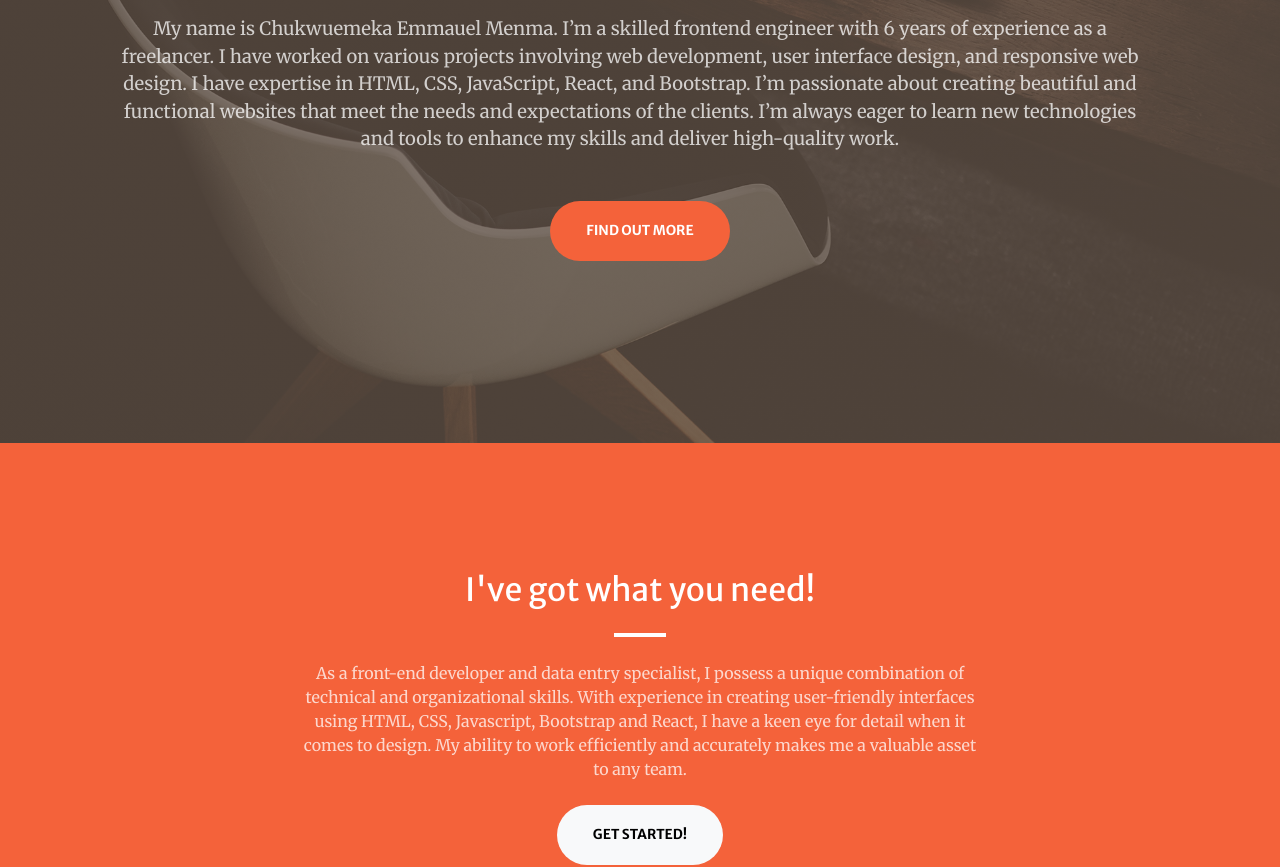
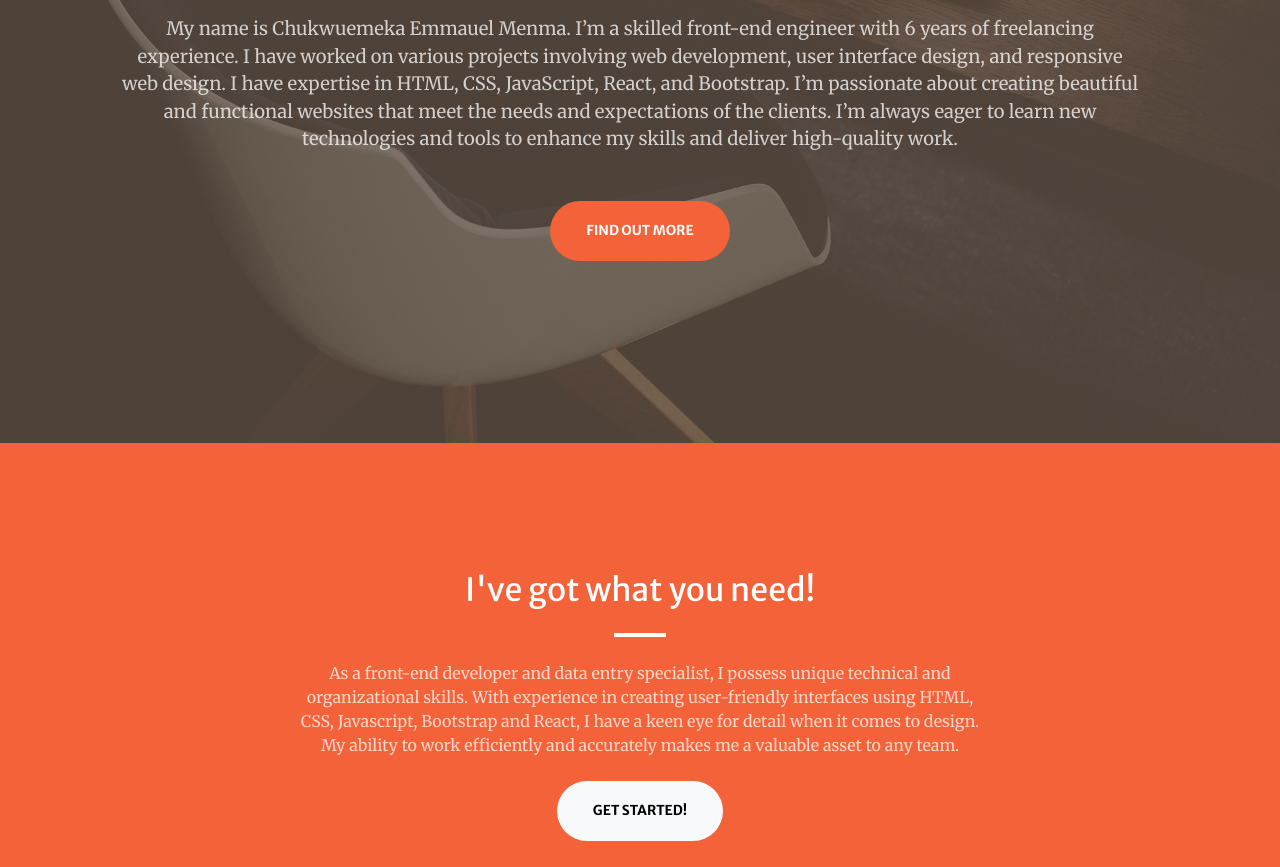
Before and after one commit to Menma00/menmadev, a plain HTML site: page index.html in a window 1280 px wide. Shown: the part 357-1224 px from the top of the page. Drawn offline with nearby package versions, Linux system fonts and the light colour scheme; some packages are replaced by stand-ins of ours; a script that the page names is missing.

Commit message:
Update index.html

```diff
--- a/index.html
+++ b/index.html
@@ -43,7 +43,7 @@
                         <hr class="divider" />
                     </div>
                     <div class="col-lg-8 align-self-baseline">
-                        <p class="text-white-75 mb-5 intro">My name is Chukwuemeka Emmauel Menma. I’m a skilled frontend engineer with 6 years of experience as a freelancer. I have worked on various projects involving web development, user interface design, and responsive web design. I have expertise in HTML, CSS, JavaScript, React, and Bootstrap. I’m passionate about creating beautiful and functional websites that meet the needs and expectations of the clients.
+                        <p class="text-white-75 mb-5 intro">My name is Chukwuemeka Emmauel Menma. I’m a skilled front-end engineer with 6 years of freelancing experience. I have worked on various projects involving web development, user interface design, and responsive web design. I have expertise in HTML, CSS, JavaScript, React, and Bootstrap. I’m passionate about creating beautiful and functional websites that meet the needs and expectations of the clients.
                              I’m always eager to learn new technologies and tools to enhance my skills and deliver high-quality work.</p>
                         <a class="btn btn-primary btn-xl" href="#about">Find Out More</a>
                     </div>
@@ -57,7 +57,7 @@
                     <div class="col-lg-8 text-center">
                         <h2 class="text-white mt-0">I've got what you need!</h2>
                         <hr class="divider divider-light" />
-                        <p class="text-white-75 mb-4">As a front-end developer and data entry specialist, I possess a unique combination of technical and organizational skills. With experience in creating user-friendly interfaces using HTML, CSS, Javascript, Bootstrap and React, I have a keen eye for detail when it comes to design. My ability to work efficiently and accurately makes me a valuable asset to any team.</p>
+                        <p class="text-white-75 mb-4">As a front-end developer and data entry specialist, I possess unique technical and organizational skills. With experience in creating user-friendly interfaces using HTML, CSS, Javascript, Bootstrap and React, I have a keen eye for detail when it comes to design. My ability to work efficiently and accurately makes me a valuable asset to any team.</p>
                         <a class="btn btn-light btn-xl" href="#services">Get Started!</a>
                     </div>
                 </div>
@@ -80,7 +80,7 @@
                         <div class="mt-5">
                             <div class="mb-2"><i class="bi-laptop fs-1 text-primary"></i></div>
                             <h3 class="h4 mb-2">Web development</h3>
-                            <p class="text-muted mb-0">develop your website using the latest technologies and frameworks such as HTML, CSS, JavaScript, React, and Bootstrap.</p>
+                            <p class="text-muted mb-0">develop your website using the latest technologies and frameworks such as HTML, CSS, JavaScript, React, and Bootstrap & More.</p>
                         </div>
                     </div>
                     <div class="col-lg-3 col-md-6 text-center">
```
